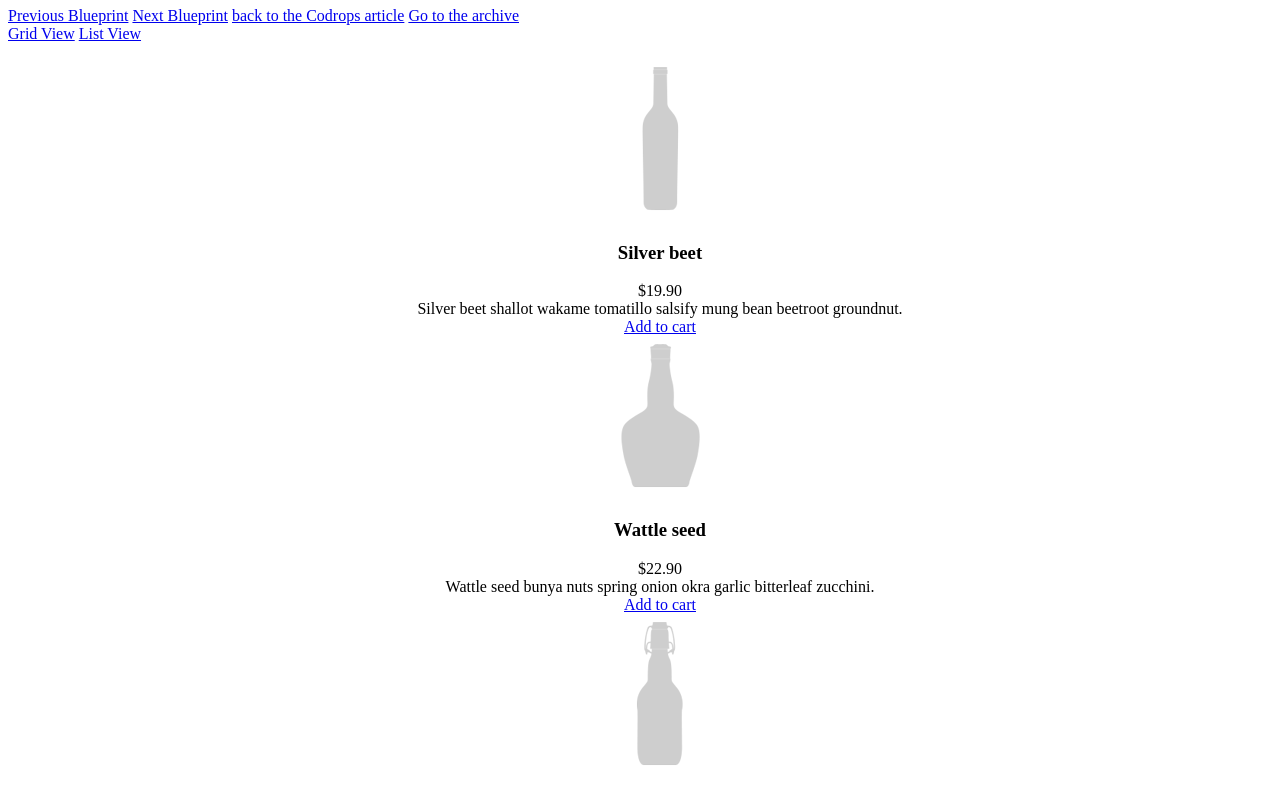
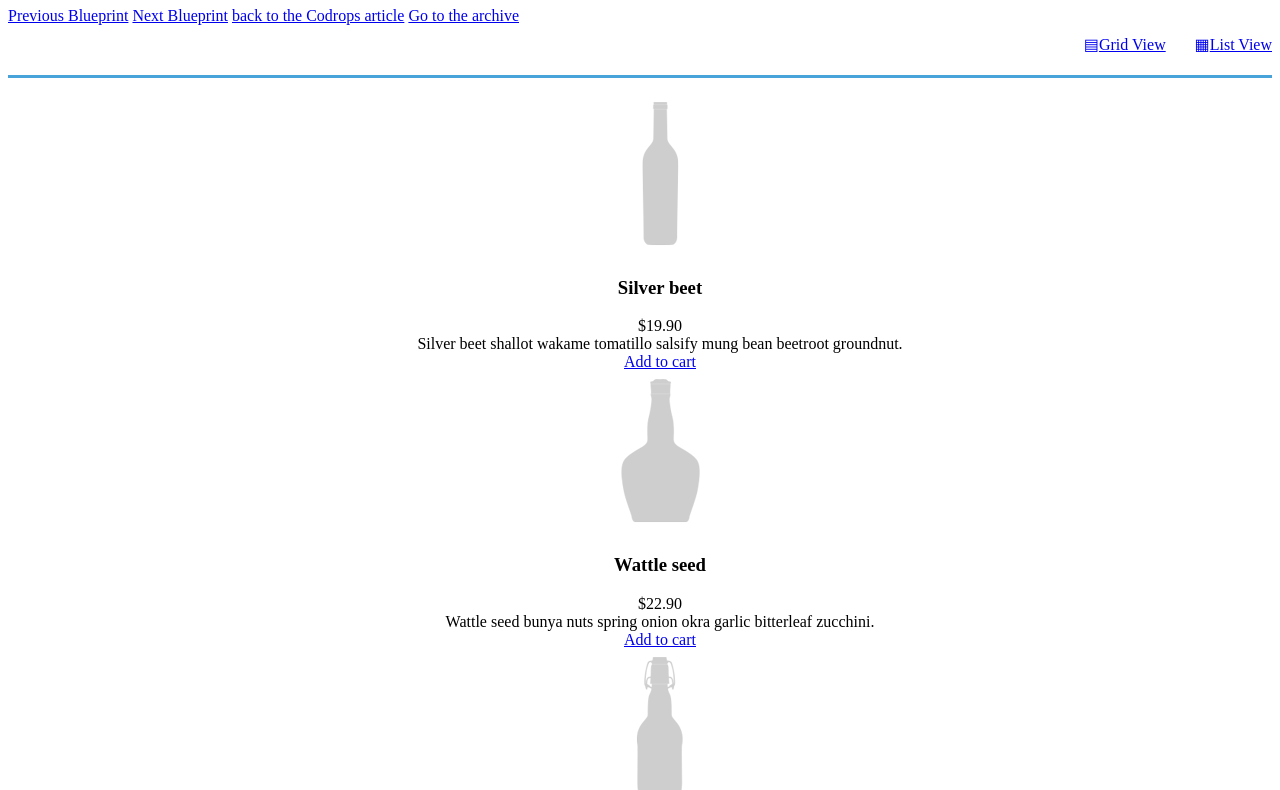
Before and after one commit to ShayHall/TIY-Assignments, a website: page ViewModeSwitch/index.html in a window 1280 px wide. Shown: the part 99-889 px from the top of the page. Drawn offline with Linux system fonts and the light colour scheme.

Commit message:
Add comment labels for organization

```diff
--- a/ViewModeSwitch/css/styles.css
+++ b/ViewModeSwitch/css/styles.css
@@ -1,10 +1,65 @@
+/* View Mode Switch Styles.css*/
+
+/*** START Global Selectors --> ***/
+
 div {
   background-color: #fff;
 }
 
+li {
+  list-style: none;
+  text-align: center;
+}
+/*** <-- END Global Selectors ***/
+
+/*** START Top Buttons --> ***/
+
+.cbp-vm-options {
+  text-align: right;
+  padding-bottom: 10px;
+  border-bottom: 3px solid #47a3da;
+}
+
+.cbp-vm-list:before {
+  content: '\25a6';
+}
+
+.cbp-vm-grid:before {
+  content: '\25a4';
+}
+
+.cbp-vm-options a:before {
+  width: 40px;
+  height: 40px;
+  line-height: 40px;
+  display: inline-block;
+}
+/*** <-- END Top Buttons ***/
+
+
+/*** START List View Selectors --> ***/
+
+
+
+
+/*** <-- END List View Selectors ***/
+
+
+
+/*** START Grid View Selectors --> ***/
+
 .grid {
   width: 100%;
   color: #47a3da;
+}
+
+*, *::after, *::before {
+  box-sizing: border-box;
+}
+
+li::before {
+    padding:20px;
+    width:auto;
 }
 
 [class*='col-'] {
@@ -32,10 +87,6 @@ div {
   clear: both;
 }
 
-*, *::after, *::before {
-  box-sizing: border-box;
-}
-
 [class*='col-'] {
   padding-right: 20px;
 }
@@ -52,12 +103,4 @@ div {
   padding:right:20px;
 }
 
-li {
-  list-style: none;
-  text-align: center;
-}
-
-li::before {
-    padding:20px;
-    width:auto;
-}
+/*** <-- END Grid View Selectors ***/
--- a/ViewModeSwitch/js/scripts.js
+++ b/ViewModeSwitch/js/scripts.js
@@ -1,3 +1,5 @@
+/* View Mode Switch javascript code */
+
 var buttons = document.querySelector("div #cbp-vm");
 var gridButton = document.querySelector("a.cbp-vm-icon.cbp-vm-grid");
 var listButton = document.querySelector("a.cbp-vm-icon.cbp-vm-list")
```
